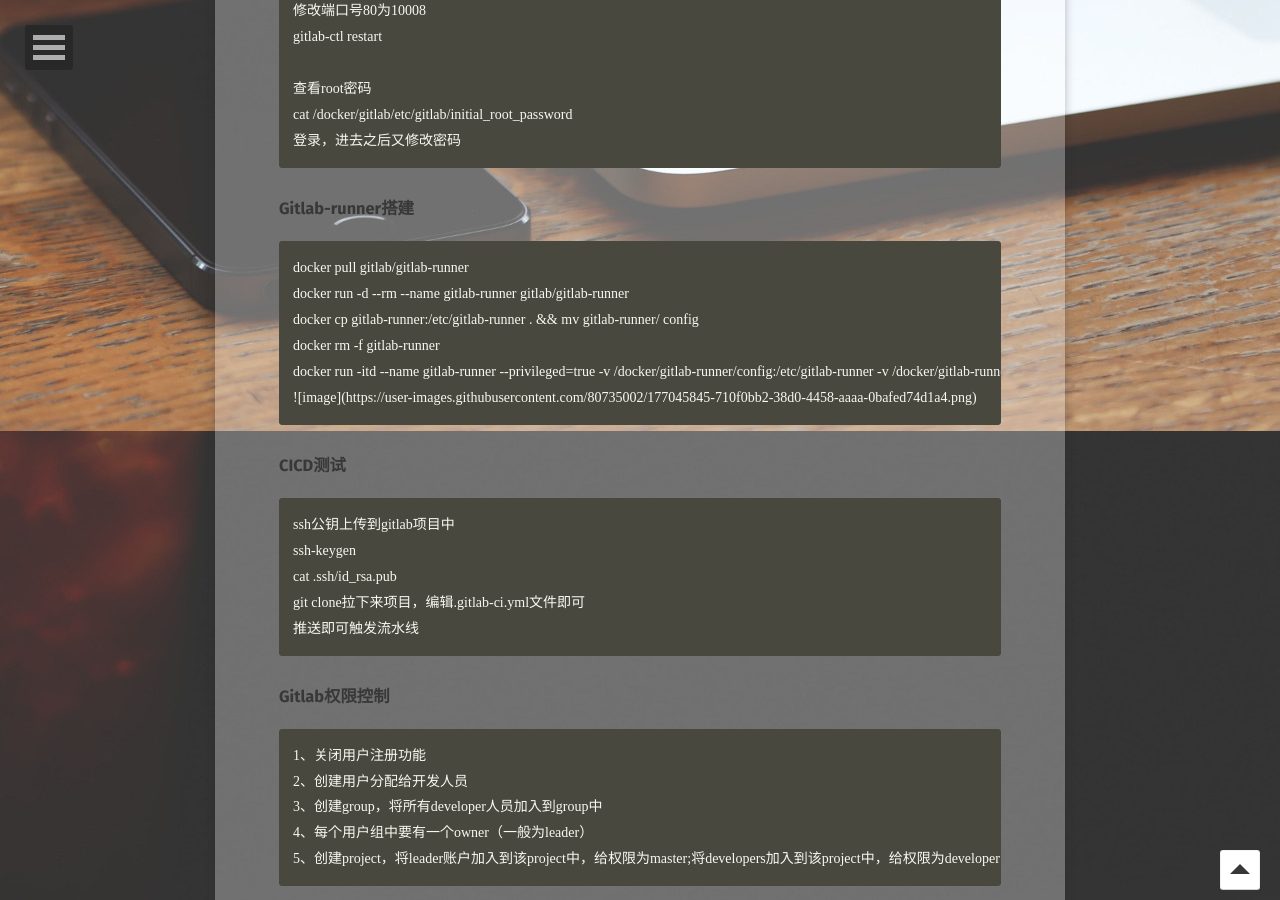
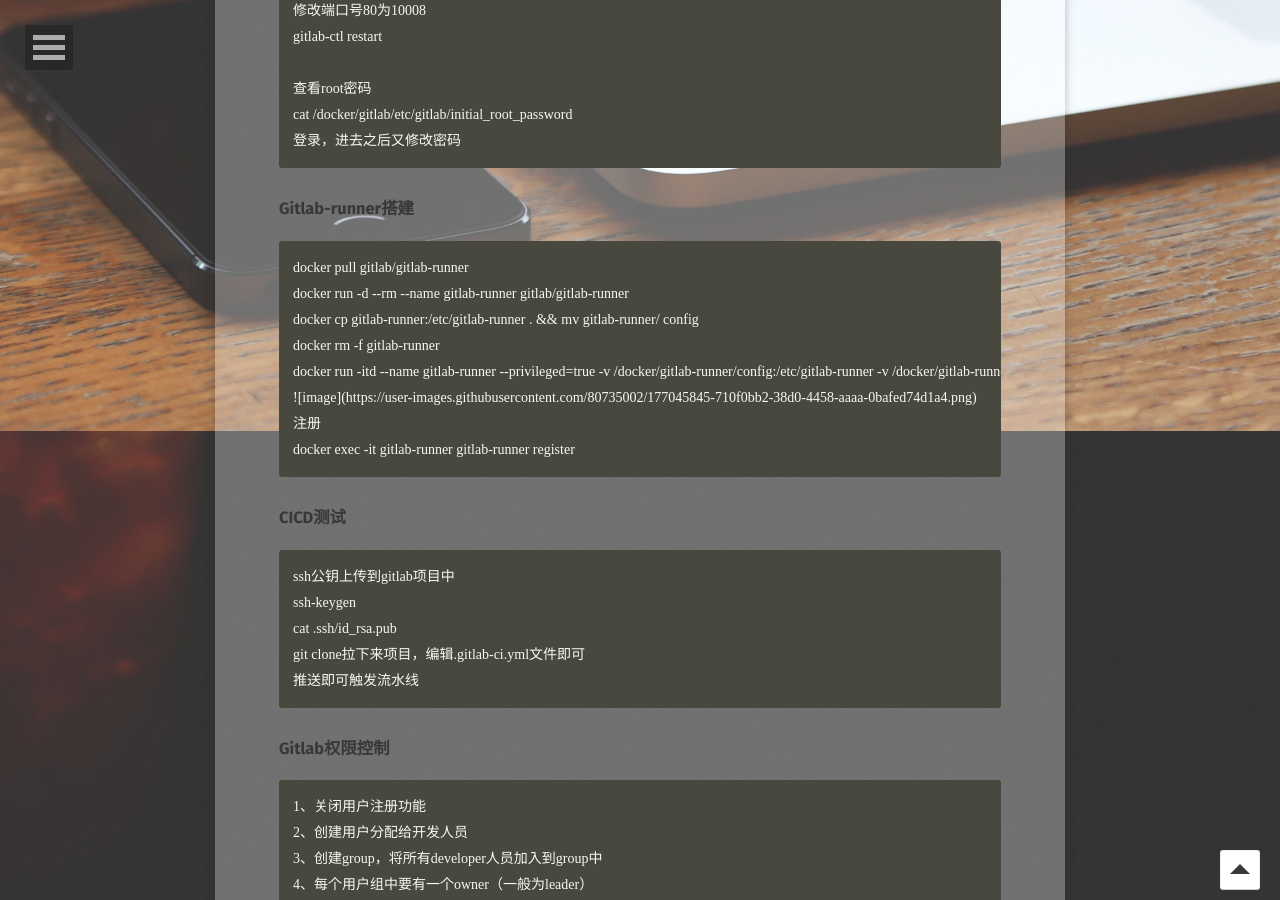
Before and after one commit to A17513081909/csz.github.io, a Jekyll site: the page built from _posts/2021-01-05-gitlab.md, in a window 1280 px wide and 900 px high, scrolled down 1939 px. Built offline with Jekyll 4.4.1, drawn with Linux system fonts in a browser that asks for light colours; some web fonts are replaced.

Commit message:
Update 2021-01-05-gitlab.md

````diff
--- a/_posts/2021-01-05-gitlab.md
+++ b/_posts/2021-01-05-gitlab.md
@@ -79,6 +79,8 @@ docker cp gitlab-runner:/etc/gitlab-runner . && mv gitlab-runner/ config
 docker rm -f gitlab-runner
 docker run -itd --name gitlab-runner --privileged=true -v /docker/gitlab-runner/config:/etc/gitlab-runner -v /docker/gitlab-runner/scripts/:/home/gitlab-runner/scripts -v /var/run/docker.sock:/var/run/docker.sock -v /usr/bin/docker:/usr/bin/docker --name gitlab-runner gitlab/gitlab-runner
 ![image](https://user-images.githubusercontent.com/80735002/177045845-710f0bb2-38d0-4458-aaaa-0bafed74d1a4.png)
+注册
+docker exec -it gitlab-runner gitlab-runner register
 ```
 ### <span id='d'>CICD测试</span>
 ```
````
